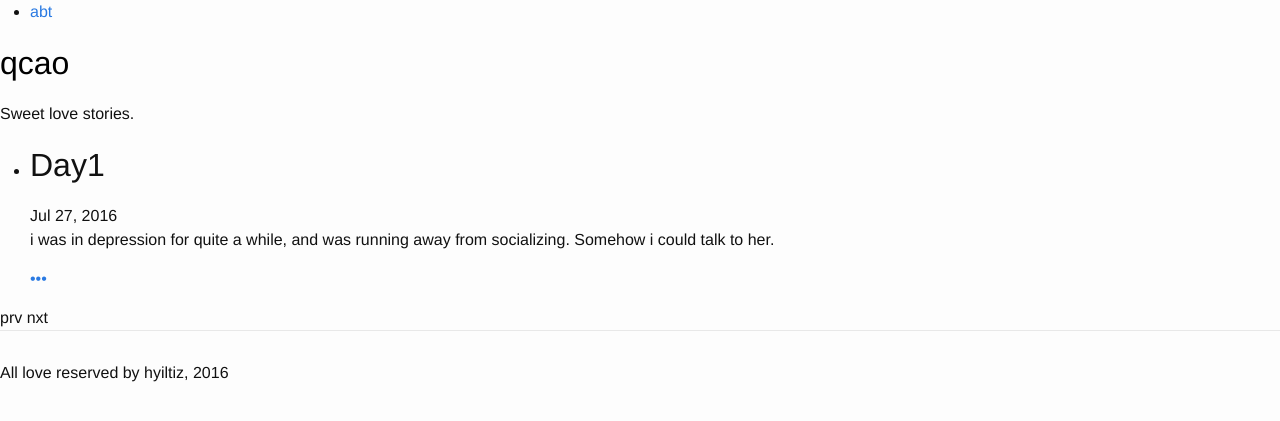
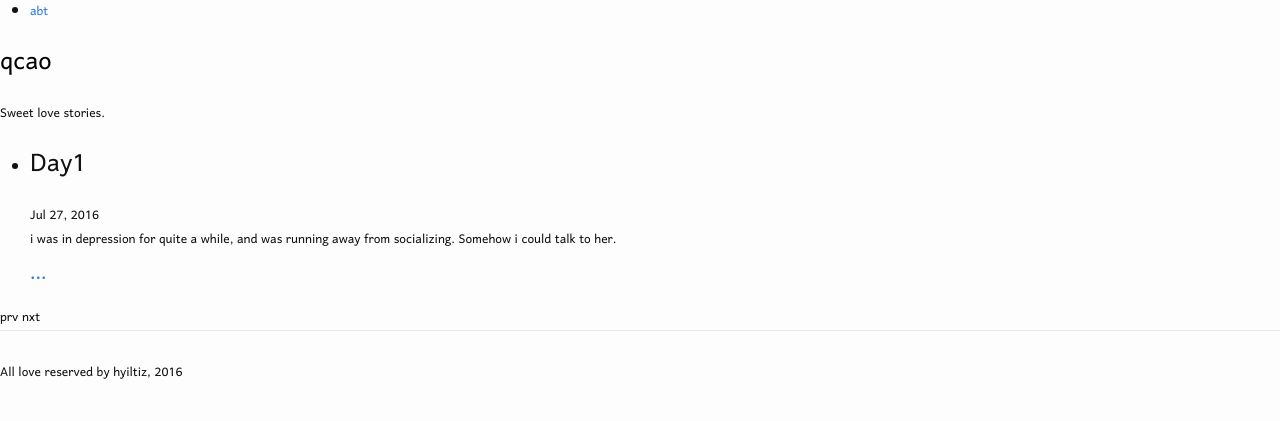
Before and after one commit to hyiltiz/qcao, a Jekyll site: the page built from index.html, in a window 1280 px wide. Shown: the top 421 px of the page. Built offline with Jekyll 4.4.1, drawn with Linux system fonts in a browser that asks for light colours; some web fonts are replaced; the list of posts is cut into pages by our own code.

Commit message:
got the fonts; get CSS working

```diff
--- a/_includes/head.html
+++ b/_includes/head.html
@@ -1,6 +1,8 @@
 <head>
     <meta charset="utf-8">
     <meta http-equiv="X-UA-Compatible" content="IE=edge">
+    <link href="https://fonts.googleapis.com/css?family=Arima+Madurai|Handlee|Harmattan|Inconsolata|Libre+Baskerville" rel="stylesheet">
+
     <title>{% if page.title %}{{ page.title }}{% else %}{{ site.title }}{% endif %}</title>
     <meta name="viewport" content="width=device-width, initial-scale=1.0">
     <meta name="description" content="{{ site.description }}">
--- a/css/main.scss
+++ b/css/main.scss
@@ -6,7 +6,13 @@
 
 
 // Our variables
-$base-font-family: "Helvetica Neue", Helvetica, Arial, sans-serif;
+/*$base-font-family: "Helvetica Neue", Helvetica, Arial, sans-serif;*/
+$base-font-family: 'Harmattan', "Helvetica Neue", Helvetica, Arial, sans-serif;
+$font-family-cursive: 'Handlee', cursive;
+$font-family-display: 'Libre Baskerville', serif;
+$font-family-code: 'Inconsolata', monospace;
+
+
 $base-font-size:   16px;
 $base-font-weight: 400;
 $small-font-size:  $base-font-size * 0.875;
```
Also changed, not shown: images/bg.png.
